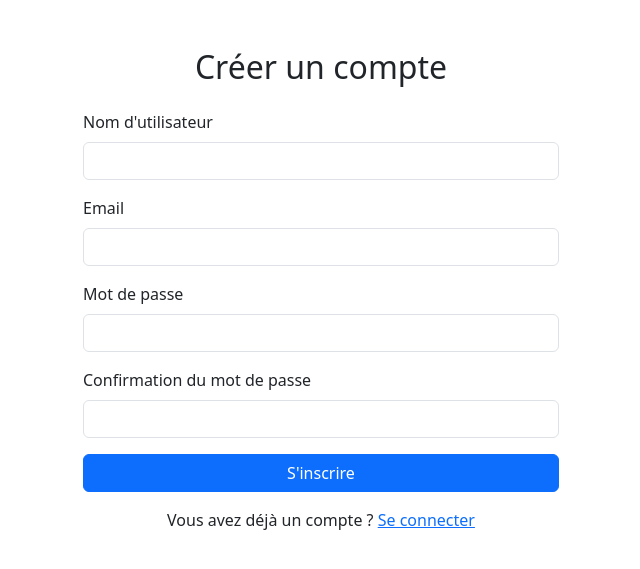
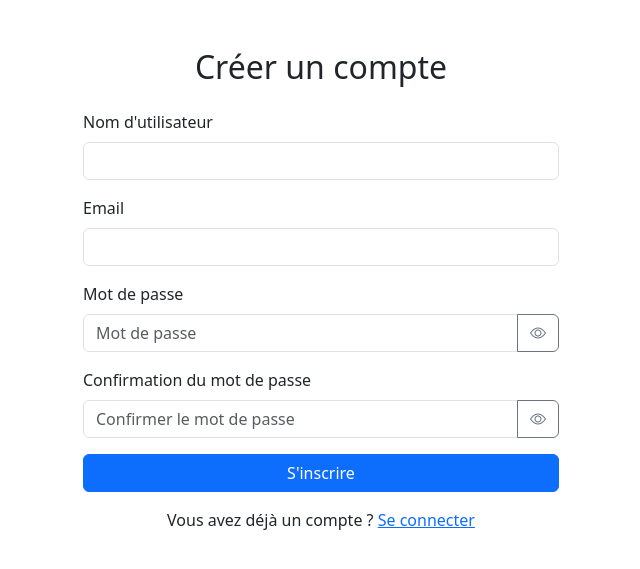
Before and after one commit to aleckklt/track, a Django app: page /register/ in a window 1280 px wide. Shown: the top 569 px of the page, without its empty margins (319-959 px from the left). Run offline with Django 5.2, Linux system fonts and the light colour scheme.

Commit message:
ajout de script

```diff
--- a/tracking_users/templates/tracking_users/register.html
+++ b/tracking_users/templates/tracking_users/register.html
@@ -5,6 +5,7 @@
     <meta charset="UTF-8">
     <title>Inscription</title>
     <link href="https://cdn.jsdelivr.net/npm/bootstrap@5.3.3/dist/css/bootstrap.min.css" rel="stylesheet">
+    <link href="https://cdn.jsdelivr.net/npm/bootstrap-icons@1.11.3/font/bootstrap-icons.css" rel="stylesheet">
 </head>
 <body>
 <div class="container my-5" style="max-width: 500px;">
@@ -34,12 +35,22 @@
 
         <div class="mb-3">
             <label for="password1" class="form-label">Mot de passe</label>
-            <input type="password" name="password1" class="form-control" required>
+            <div class="input-group">
+                <input type="password" name="password1" id="password1" class="form-control" placeholder="Mot de passe" required>
+                <button type="button" class="btn btn-outline-secondary d-flex align-items-center" id="togglePassword1" aria-label="Afficher / Masquer le mot de passe">
+                    <i class="bi bi-eye"></i>
+                </button>
+            </div>
         </div>
 
         <div class="mb-3">
             <label for="password2" class="form-label">Confirmation du mot de passe</label>
-            <input type="password" name="password2" class="form-control" required>
+            <div class="input-group">
+                <input type="password" name="password2" id="password2" class="form-control" placeholder="Confirmer le mot de passe" required>
+                <button type="button" class="btn btn-outline-secondary d-flex align-items-center" id="togglePassword2" aria-label="Afficher / Masquer le mot de passe">
+                    <i class="bi bi-eye"></i>
+                </button>
+            </div>
         </div>
 
         <button type="submit" class="btn btn-primary w-100">S'inscrire</button>
@@ -50,5 +61,23 @@
         <a href="{% url 'login' %}">Se connecter</a>
     </p>
 </div>
+
+<script>
+    function togglePasswordVisibility(buttonId, inputId) {
+        const button = document.getElementById(buttonId);
+        const input = document.getElementById(inputId);
+        const icon = button.querySelector("i");
+
+        button.addEventListener("click", () => {
+            const isPassword = input.type === "password";
+            input.type = isPassword ? "text" : "password";
+            icon.classList.toggle("bi-eye");
+            icon.classList.toggle("bi-eye-slash");
+        });
+    }
+    togglePasswordVisibility("togglePassword1", "password1");
+    togglePasswordVisibility("togglePassword2", "password2");
+</script>
+
 </body>
 </html>
```
Also changed, not shown: tracking_users/templates/tracking_users/login.html (+37 -3 lines), tracking_users/templates/tracking_users/login_history.html (+2 -12 lines), db.sqlite3.
